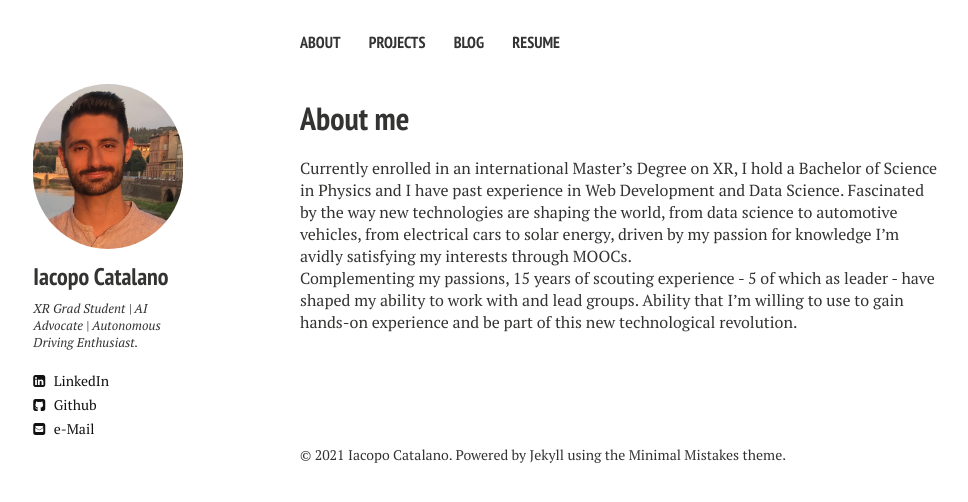
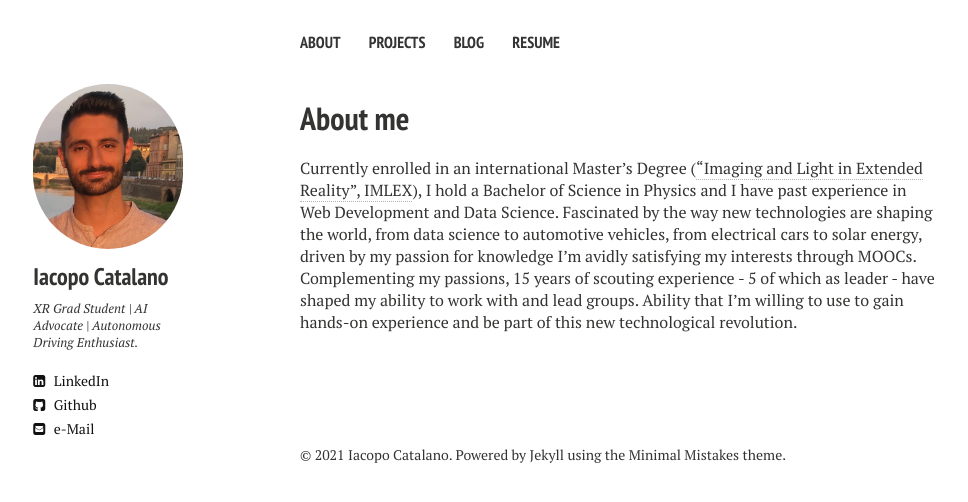
Before and after one commit to IacopomC/iacopomc.github.io, a Jekyll site: the page built from about.md, in a window 1280 px wide. Shown: the top 502 px of the page, without its empty margins (20-988 px from the left). Built offline with Jekyll 4.4.1, drawn with Linux system fonts in a browser that asks for light colours; nearby versions of some CDN libraries.

Commit message:
add name master degree

```diff
--- a/about.md
+++ b/about.md
@@ -4,6 +4,6 @@ title: About me
 description: About me section
 ---
 
-Currently enrolled in an international Master's Degree on XR, I hold a Bachelor of Science in Physics and I have past experience in Web Development and Data Science. Fascinated by the way new technologies are shaping the world, from data science to automotive vehicles, from electrical cars to solar energy, driven by my passion for knowledge I’m avidly satisfying my interests through MOOCs.
+Currently enrolled in an international Master's Degree (["Imaging and Light in Extended Reality", IMLEX](https://imlex.org/)), I hold a Bachelor of Science in Physics and I have past experience in Web Development and Data Science. Fascinated by the way new technologies are shaping the world, from data science to automotive vehicles, from electrical cars to solar energy, driven by my passion for knowledge I’m avidly satisfying my interests through MOOCs.
 <br/>
 Complementing my passions, 15 years of scouting experience - 5 of which as leader - have shaped my ability to work with and lead groups. Ability that I’m willing to use to gain hands-on experience and be part of this new technological revolution.
```
